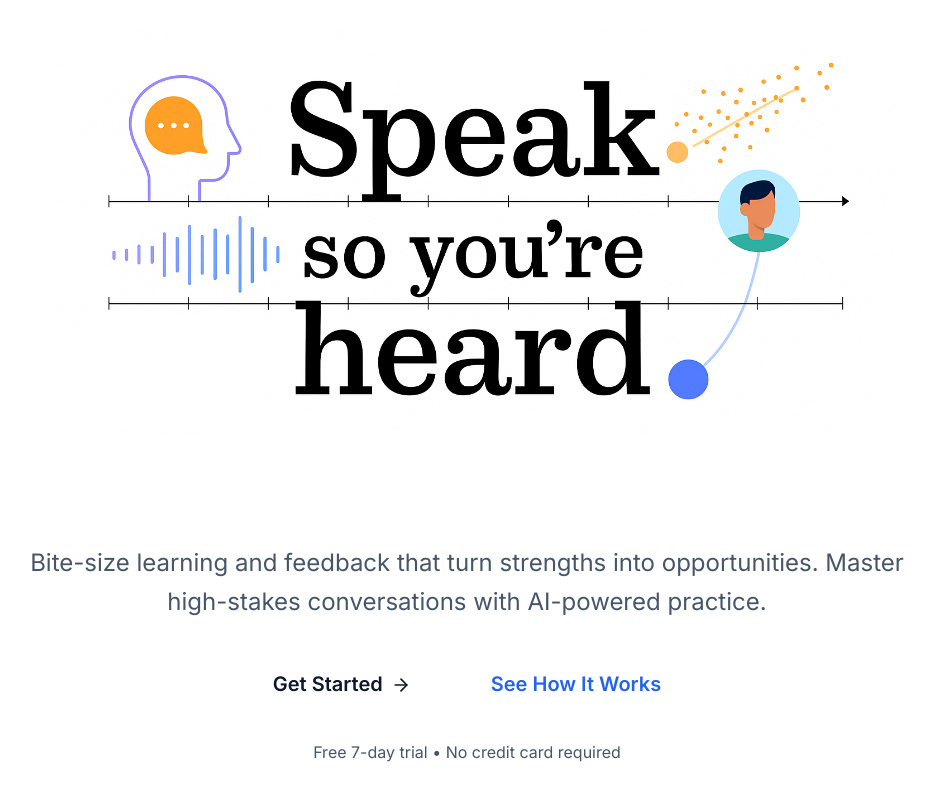
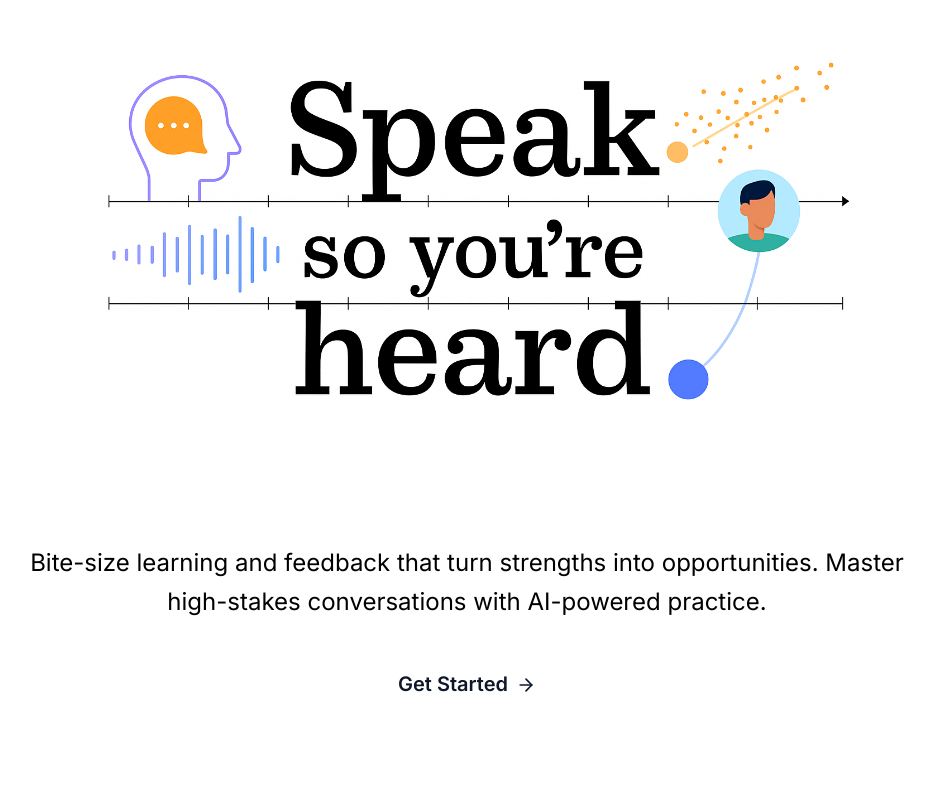
Before and after one commit to omthentic/site, a Next.js app: page / in a window 1280 px wide. Shown: the part 220-1020 px from the top of the page, without its empty margins (173-1108 px from the left). Built offline with nearby package versions, Linux system fonts and the light colour scheme; no server answers; a web font is replaced by a local one.

Commit message:
webopage

```diff
--- a/src/app/(marketing)/page.tsx
+++ b/src/app/(marketing)/page.tsx
@@ -85,31 +85,22 @@ export default function HomePage() {
 
         {/* Subheadline */}
         <div className="max-w-4xl mx-auto text-center animate-fade-in">
-          <p className="text-xl text-[var(--text-secondary)] leading-relaxed mb-8">
-          Bite-size learning and feedback that turn strengths into opportunities. Master high-stakes conversations with AI-powered practice.
+          <p className="text-xl text-black leading-relaxed mb-8">
+            Bite-size learning and feedback that turn strengths into opportunities. Master high-stakes conversations with AI-powered practice.
           </p>
         </div>
 
         {/* CTA Section */}
         <Container>
           <div className="max-w-3xl mx-auto text-center animate-slide-up">
-            <div className="flex flex-col sm:flex-row gap-4 justify-center items-center animate-scale-in">
+            <div className="flex justify-center items-center animate-scale-in">
               <Button variant="primary" size="lg" asChild>
                 <Link href="/app/sign-up">
                   Get Started
                   <ArrowRight size={20} />
                 </Link>
               </Button>
-              <Button variant="outline" size="lg" asChild>
-                <Link href="/how-it-works">
-                  See How It Works
-                </Link>
-              </Button>
             </div>
-
-            <p className="mt-6 text-sm text-[var(--text-muted)]">
-              Free 7-day trial • No credit card required
-            </p>
           </div>
         </Container>
       </Section>
```
